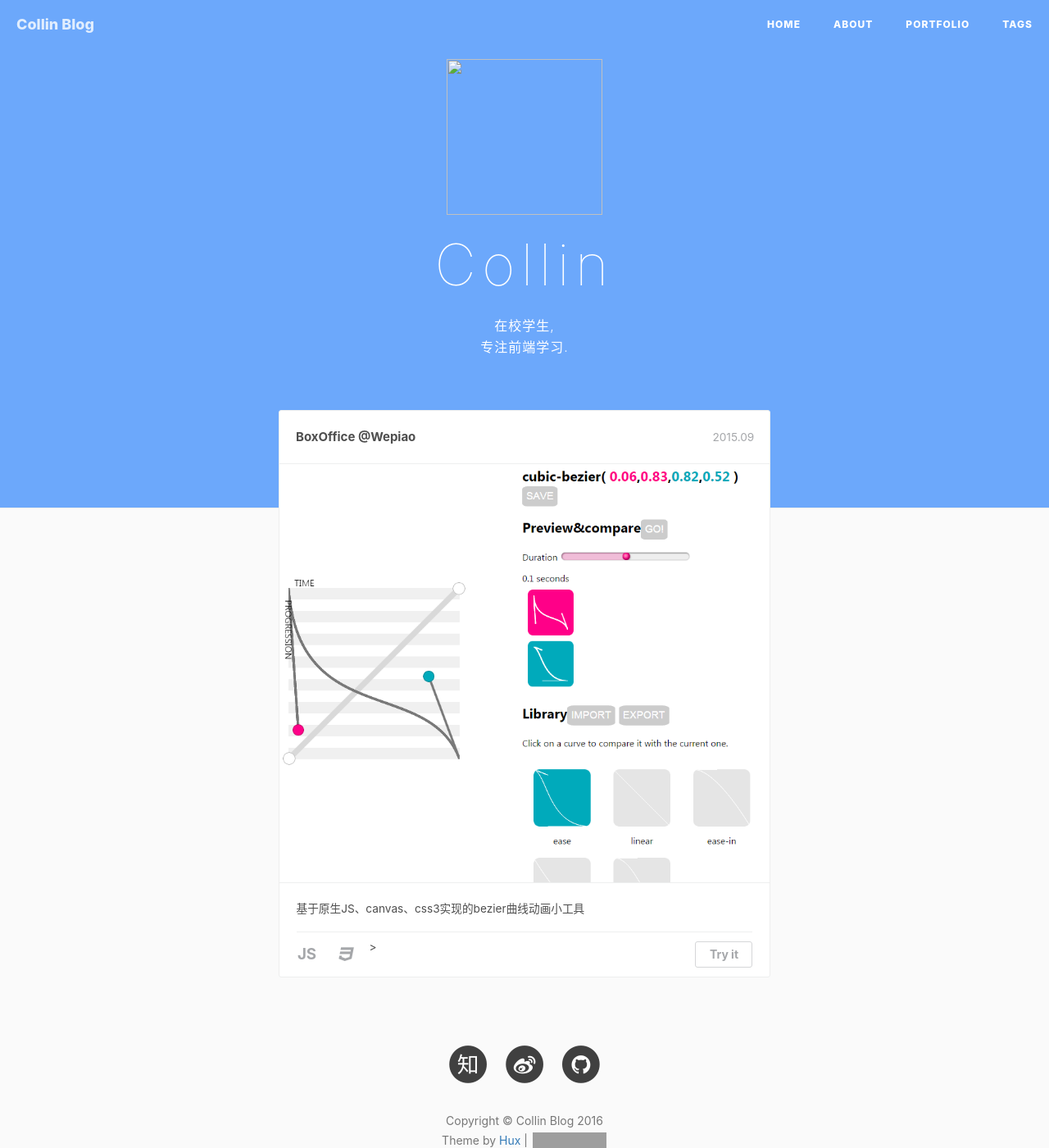
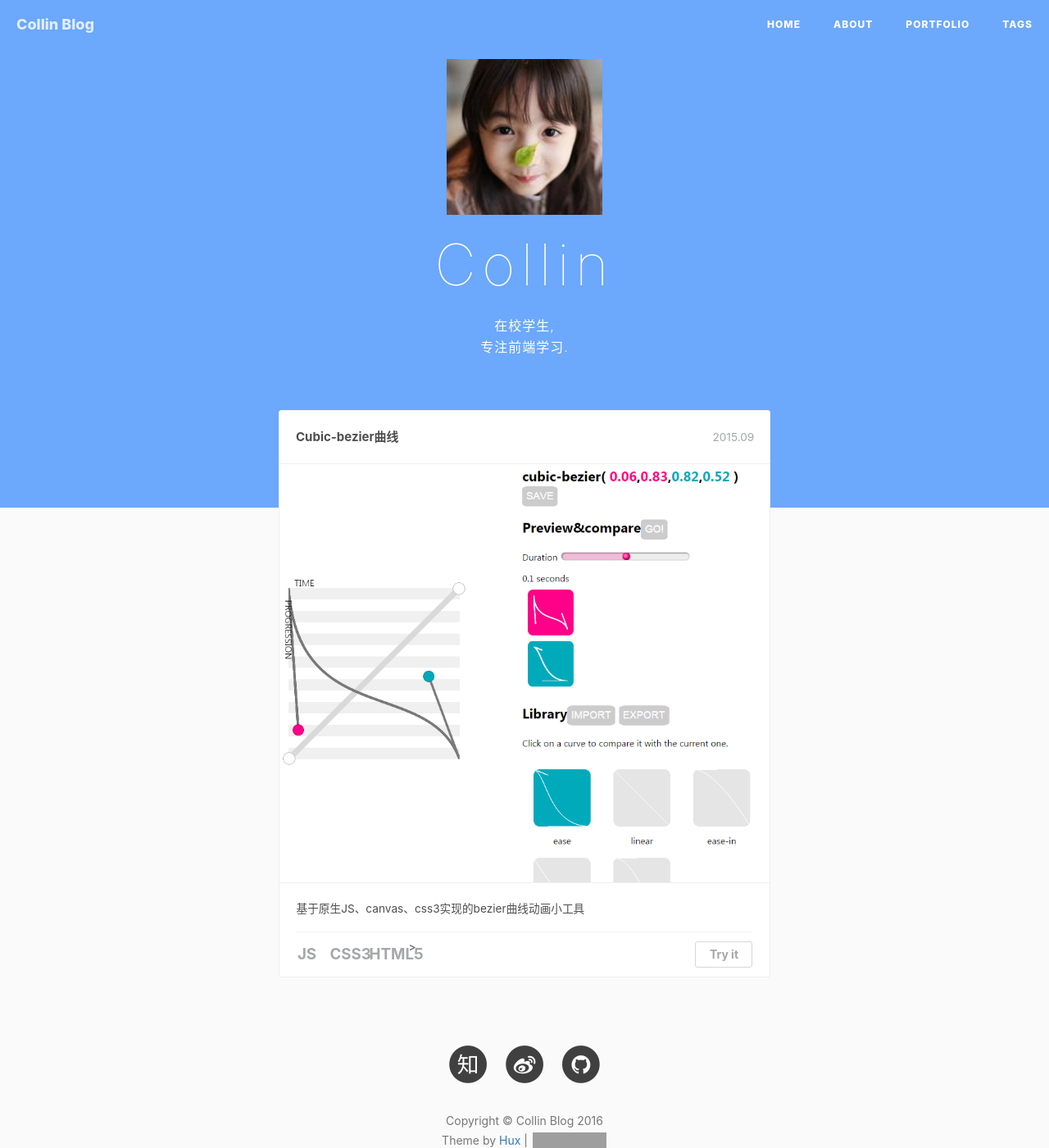
Before and after one commit to Joyling/joyling.github.io, a Jekyll site: the page built from portfolio/index.html, in a window 1280 px wide and 1400 px high. Shown: the whole window at 82% size. Built offline with Jekyll 4.4.1, drawn with Linux system fonts in a browser that asks for light colours; nearby versions of some CDN libraries; comment, search, counter and statistics services are not loaded; grey boxes are pictures that could not be loaded.

Commit message:
。。
、、

```diff
--- a/portfolio/index.html
+++ b/portfolio/index.html
@@ -25,7 +25,7 @@ layout: default
 				<ul class="cbp_tmtimeline">
 					<li>
 						<div class="cbp_tmlabel">
-							<h2 id="boxoffice">BoxOffice @Wepiao</h2>
+							<h2 id="boxoffice">Cubic-bezier曲线</h2>
 							<time>2015.09</time>
 							<img src="images/cubic-bezier.png">
 							<ul>
@@ -35,7 +35,8 @@ layout: default
 								<li class="skill">
 									<!-- <span class="cbp_tmicon-phone"></span -->>
 									<span><b>JS</b></span>
-									<span class="fa fa-css3"></span>
+									<span><b>CSS3</b></span>
+									<span><b>HTML5</b></span>
 									<span class="link"><a target="_blank" href="http://joyling.github.io/MyDemo/cubic-bezier/cubic-bezier.html">Try it</a></span>
 								</li>
 							</ul>
```
Also changed, not shown: portfolio/images/collin.jpg (added), portfolio/images/hux_avatar.png (deleted).
